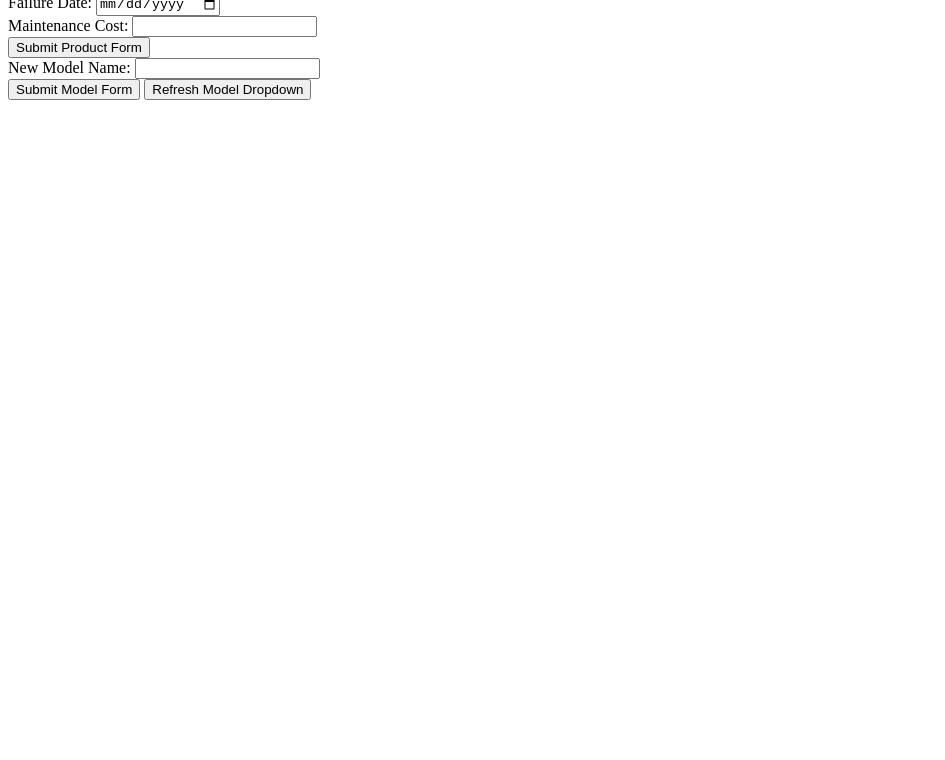
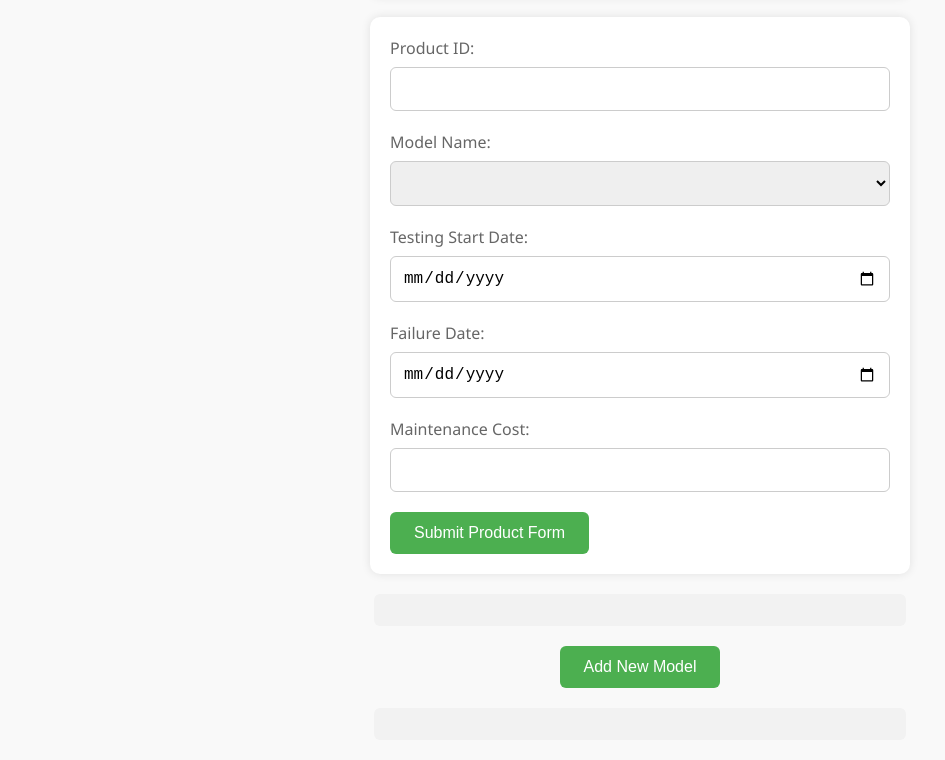
Before and after one commit to Dharmil2684/DotSlash-7.0, a website: page index.html in a window 1280 px wide. Shown: the part 147-907 px from the top of the page, without its empty margins (0-945 px from the left). Before the commit the page ends 800 px from the top, so only its background shows below. Drawn offline with Linux system fonts and the light colour scheme; no server answers.

Commit message:
Edit css

```diff
--- a/index.html
+++ b/index.html
@@ -5,13 +5,27 @@
     <meta charset="UTF-8">
     <meta name="viewport" content="width=device-width, initial-scale=1.0">
     <title>Product Testing Log Form</title>
+    <link rel="stylesheet" href="styles.css">
+    <style>
+        /* Center align container */
+        .center-container {
+            text-align: center;
+        }
+
+        /* Center align button */
+        .centered-button {
+            margin: 0 auto;
+            /* Added margin auto for centering */
+        }
+    </style>
 </head>
 
 <body>
-    <h1>Product Testing Log Form</h1>
-
+    <div class="container">
+        <h1>Product Testing Log Form</h1>
+    </div>
     <!-- Form for adding data to ProductTestingLog table -->
-    <form id="productTestingForm">
+    <form id="productTestingForm" class="container">
         <label for="productId">Product ID:</label>
         <input type="number" id="productId" name="productId" required><br>
 
@@ -34,15 +48,20 @@
     <div id="productResultMessage"></div>
 
     <!-- Form for adding data to Models table -->
-    <form id="addModelForm">
+    <form id="addModelForm" class="container" style="display: none;">
         <label for="newModelName">New Model Name:</label>
         <input type="text" id="newModelName" name="newModelName" required><br>
 
         <button type="button" onclick="submitModelForm()">Submit Model Form</button>
+        <button type="button" onclick="refreshModelDropdown('addModelButton')">Refresh Model Dropdown</button>
+    </form>
 
-        <!-- Refresh button to update Model Names dropdown -->
-        <button type="button" onclick="refreshModelDropdown()">Refresh Model Dropdown</button>
-    </form>
+    <!-- Center align the button container -->
+    <div class="center-container">
+        <!-- Button to toggle the "New Model Name" container -->
+        <button type="button" id="addModelButton" onclick="toggleNewModelForm('addModelButton')"
+            class="centered-button">Add New Model</button>
+    </div>
 
     <!-- Result message for the Models form -->
     <div id="modelResultMessage"></div>
@@ -73,9 +92,28 @@
         // Fetch and populate Model Names when the page loads
         document.addEventListener('DOMContentLoaded', fetchAndPopulateModelNames);
 
+        // Function to toggle visibility of "New Model Name" container and hide the button
+        function toggleNewModelForm(buttonId) {
+            const addModelForm = document.getElementById('addModelForm');
+            const addButton = document.getElementById(buttonId);
+
+            // Hide the button
+            addButton.style.display = 'none';
+
+            // Toggle visibility of the form
+            if (addModelForm.style.display === 'none' || addModelForm.style.display === '') {
+                addModelForm.style.display = 'block';
+            } else {
+                addModelForm.style.display = 'none';
+                addButton.textContent = 'Add New Model'; // Update button text
+            }
+        }
+
         // Function to refresh Model Names dropdown
-        function refreshModelDropdown() {
+        function refreshModelDropdown(buttonId) {
             const modelNameDropdown = document.getElementById('modelName');
+            const addButton = document.getElementById(buttonId);
+            const addModelForm = document.getElementById('addModelForm');
 
             // Clear existing options
             modelNameDropdown.innerHTML = '';
@@ -96,6 +134,14 @@
                 })
                 .catch(error => {
                     console.error('Error fetching updated Model Names:', error);
+                })
+                .finally(() => {
+                    // Show the button
+                    addButton.style.display = 'block';
+                    // Hide the addModelForm
+                    addModelForm.style.display = 'none';
+                    // Center the button again
+                    addButton.classList.add('centered-button');
                 });
         }
 
--- /dev/null
+++ b/styles.css
@@ -0,0 +1,89 @@
+/* Body styles */
+body {
+    font-family: 'Segoe UI', Tahoma, Geneva, Verdana, sans-serif;
+    margin: 0;
+    padding: 0;
+    background-color: #f9f9f9;
+}
+
+/* Container styles */
+.container {
+    max-width: 500px;
+    margin: 20px auto;
+    padding: 20px;
+    background-color: #fff;
+    border-radius: 10px;
+    box-shadow: 0 0 10px rgba(0, 0, 0, 0.1);
+}
+
+/* Heading styles */
+h1 {
+    text-align: center;
+    color: #333;
+    margin-bottom: 20px;
+}
+
+/* Form styles */
+form {
+    margin-bottom: 30px;
+}
+
+label {
+    display: block;
+    margin-bottom: 8px;
+    color: #666;
+    font-size: 16px;
+}
+
+input[type="text"],
+input[type="number"],
+select {
+    width: 100%;
+    padding: 12px;
+    margin-bottom: 20px;
+    border: 1px solid #ccc;
+    border-radius: 6px;
+    box-sizing: border-box;
+    font-size: 16px;
+}
+
+input[type="date"] {
+    width: 100%;
+    padding: 12px;
+    margin-bottom: 20px;
+    border: 1px solid #ccc;
+    border-radius: 6px;
+    box-sizing: border-box;
+    font-size: 16px;
+}
+
+button {
+    padding: 12px 24px;
+    background-color: #4caf50;
+    color: #fff;
+    border: none;
+    border-radius: 6px;
+    cursor: pointer;
+    font-size: 16px;
+}
+
+button:hover {
+    background-color: #45a049;
+}
+
+#productResultMessage,
+#modelResultMessage {
+    color: red;
+    max-width: 500px;
+    margin: 20px auto;
+    padding: 16px;
+    background-color: #f2f2f2;
+    border-radius: 6px;
+}
+
+/* Responsive styles */
+@media only screen and (max-width: 600px) {
+    .container {
+        padding: 15px;
+    }
+}
```
Also changed, not shown: app.js (+9 -0 lines), server.js (deleted, +0 -35 lines), src/bottom.jpg (added), src/top.png (added).
